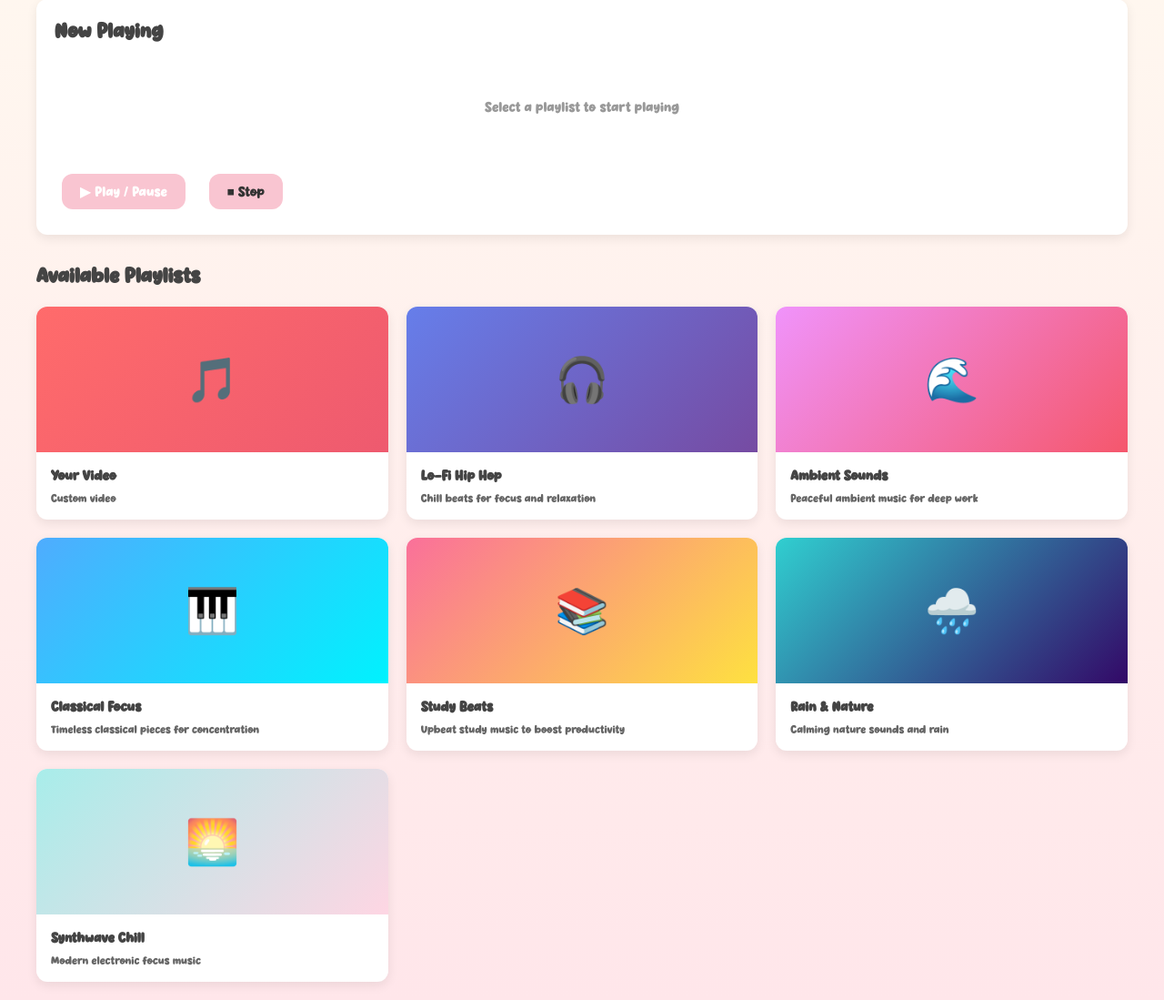
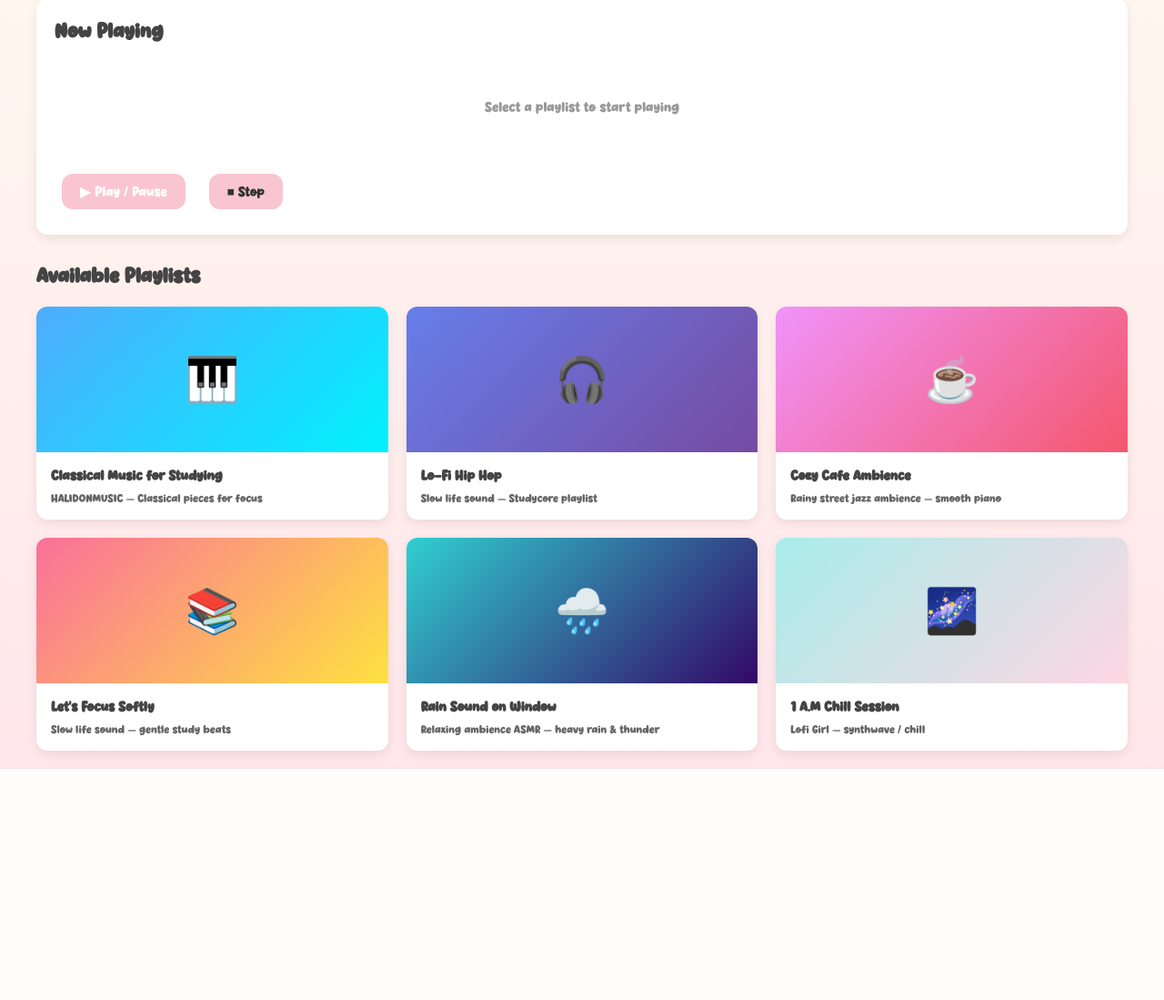
Before and after one commit to yesslay209-bot/FlowFocus-67, a Flask app: page /music in a window 1280 px wide. Shown: the part 201-1300 px from the top of the page at 91% size. After the commit the page ends 1046 px from the top, so only its background shows below. Run offline with Flask 3, Linux system fonts and the light colour scheme.

Commit message:
fixed the music.html

```diff
--- a/templates/music.html
+++ b/templates/music.html
@@ -131,66 +131,57 @@
     <!-- Playlist Grid -->
     <h2>Available Playlists</h2>
     <div class="playlist-grid">
-      <!-- Your Video -->
-      <div class="playlist-card" onclick="loadPlaylist('mdJU5ogrPMY', '🎵 Your Video', 'Custom video', false)">
-        <div class="playlist-thumb" style="background:linear-gradient(135deg, #ff6b6b 0%, #ee5a6f 100%);">🎵</div>
+      <!-- Classical Music (HALIDONMUSIC) -->
+      <div class="playlist-card" onclick="loadPlaylist('mdJU5ogrPMY', '🎹 Classical Music for Studying', 'HALIDONMUSIC — Classical pieces for focus')">
+        <div class="playlist-thumb" style="background:linear-gradient(135deg, #4facfe 0%, #00f2fe 100%);">🎹</div>
         <div class="playlist-info">
-          <p class="playlist-title">Your Video</p>
-          <p class="playlist-desc">Custom video</p>
+          <p class="playlist-title">Classical Music for Studying</p>
+          <p class="playlist-desc">HALIDONMUSIC — Classical pieces for focus</p>
         </div>
       </div>
 
       <!-- Lo-Fi Hip Hop -->
-      <div class="playlist-card" onclick="loadPlaylist('T9pQjiZPJi0', '🎧 Lo-Fi Hip Hop', 'Chill beats for focus and relaxation')">
+      <div class="playlist-card" onclick="loadPlaylist('T9pQjiZPJi0', '🎧 Lo-Fi Hip Hop', 'Slow life sound — Unlock Hyper Focus with this Studycore playlist')">
         <div class="playlist-thumb" style="background:linear-gradient(135deg, #667eea 0%, #764ba2 100%);">🎧</div>
         <div class="playlist-info">
           <p class="playlist-title">Lo-Fi Hip Hop</p>
-          <p class="playlist-desc">Chill beats for focus and relaxation</p>
+          <p class="playlist-desc">Slow life sound — Studycore playlist</p>
         </div>
       </div>
 
-      <!-- Ambient Music -->
-      <div class="playlist-card" onclick="loadPlaylist('pjX9O7AhogM', '🌊 Ambient Sounds', 'Peaceful ambient music for deep work')">
-        <div class="playlist-thumb" style="background:linear-gradient(135deg, #f093fb 0%, #f5576c 100%);">🌊</div>
+      <!-- Cozy Cafe / Rainy Street Jazz -->
+      <div class="playlist-card" onclick="loadPlaylist('pjX9O7AhogM', '☕ Cozy Cafe Ambience', 'Rainy Street Jazz Ambience — Smooth piano jazz for study')">
+        <div class="playlist-thumb" style="background:linear-gradient(135deg, #f093fb 0%, #f5576c 100%);">☕</div>
         <div class="playlist-info">
-          <p class="playlist-title">Ambient Sounds</p>
-          <p class="playlist-desc">Peaceful ambient music for deep work</p>
+          <p class="playlist-title">Cozy Cafe Ambience</p>
+          <p class="playlist-desc">Rainy street jazz ambience — smooth piano</p>
         </div>
       </div>
 
-      <!-- Classical Music -->
-      <div class="playlist-card" onclick="loadPlaylist('mdJU5ogrPMY', '🎹 Classical Focus', 'Timeless classical pieces for concentration')">
-        <div class="playlist-thumb" style="background:linear-gradient(135deg, #4facfe 0%, #00f2fe 100%);">🎹</div>
+      <!-- Study Playlist (soft) -->
+      <div class="playlist-card" onclick="loadPlaylist('wZVpusDUXbk', '📚 Let\'s Focus Softly', 'Slow life sound — soft study playlist')">
+        <div class="playlist-thumb" style="background:linear-gradient(135deg, #fa709a 0%, #fee140 100%);">📚</div>
         <div class="playlist-info">
-          <p class="playlist-title">Classical Focus</p>
-          <p class="playlist-desc">Timeless classical pieces for concentration</p>
+          <p class="playlist-title">Let's Focus Softly</p>
+          <p class="playlist-desc">Slow life sound — gentle study beats</p>
         </div>
       </div>
 
-      <!-- Study Music -->
-      <div class="playlist-card" onclick="loadPlaylist('wZVpusDUXbk', '📚 Study Beats', 'Upbeat study music to boost productivity')">
-        <div class="playlist-thumb" style="background:linear-gradient(135deg, #fa709a 0%, #fee140 100%);">📚</div>
+      <!-- Rain noises / Heavy Rain -->
+      <div class="playlist-card" onclick="loadPlaylist('mPZkdNFkNps', '🌧️ Rain Sound on Window', 'Relaxing ambience ASMR — heavy rain with thunder')">
+        <div class="playlist-thumb" style="background:linear-gradient(135deg, #30cfd0 0%, #330867 100%);">🌧️</div>
         <div class="playlist-info">
-          <p class="playlist-title">Study Beats</p>
-          <p class="playlist-desc">Upbeat study music to boost productivity</p>
+          <p class="playlist-title">Rain Sound on Window</p>
+          <p class="playlist-desc">Relaxing ambience ASMR — heavy rain & thunder</p>
         </div>
       </div>
 
-      <!-- Rain & Nature Sounds -->
-      <div class="playlist-card" onclick="loadPlaylist('mPZkdNFkNps', '🌧️ Rain & Nature', 'Calming nature sounds and rain')">
-        <div class="playlist-thumb" style="background:linear-gradient(135deg, #30cfd0 0%, #330867 100%);">🌧️</div>
+      <!-- Synthwave / Lofi Girl -->
+      <div class="playlist-card" onclick="loadPlaylist('TlWYgGyNnJo', '🌌 1 A.M Chill Session', 'Lofi Girl — synthwave chill session')">
+        <div class="playlist-thumb" style="background:linear-gradient(135deg, #a8edea 0%, #fed6e3 100%);">🌌</div>
         <div class="playlist-info">
-          <p class="playlist-title">Rain & Nature</p>
-          <p class="playlist-desc">Calming nature sounds and rain</p>
-        </div>
-      </div>
-
-      <!-- Synthwave/Chillwave -->
-      <div class="playlist-card" onclick="loadPlaylist('TlWYgGyNnJo', '🌅 Synthwave Chill', 'Modern electronic focus music')">
-        <div class="playlist-thumb" style="background:linear-gradient(135deg, #a8edea 0%, #fed6e3 100%);">🌅</div>
-        <div class="playlist-info">
-          <p class="playlist-title">Synthwave Chill</p>
-          <p class="playlist-desc">Modern electronic focus music</p>
+          <p class="playlist-title">1 A.M Chill Session</p>
+          <p class="playlist-desc">Lofi Girl — synthwave / chill</p>
         </div>
       </div>
     </div>
@@ -200,7 +191,7 @@
   <script>
     let currentPlayer = null;
 
-    function loadPlaylist(contentId, title, description, isPlaylist = true) {
+    function loadPlaylist(contentId, title, description, isPlaylist = false) {
       const playerContainer = document.getElementById('playerContainer');
 
       // Create YouTube embed for playlist or single video
```
